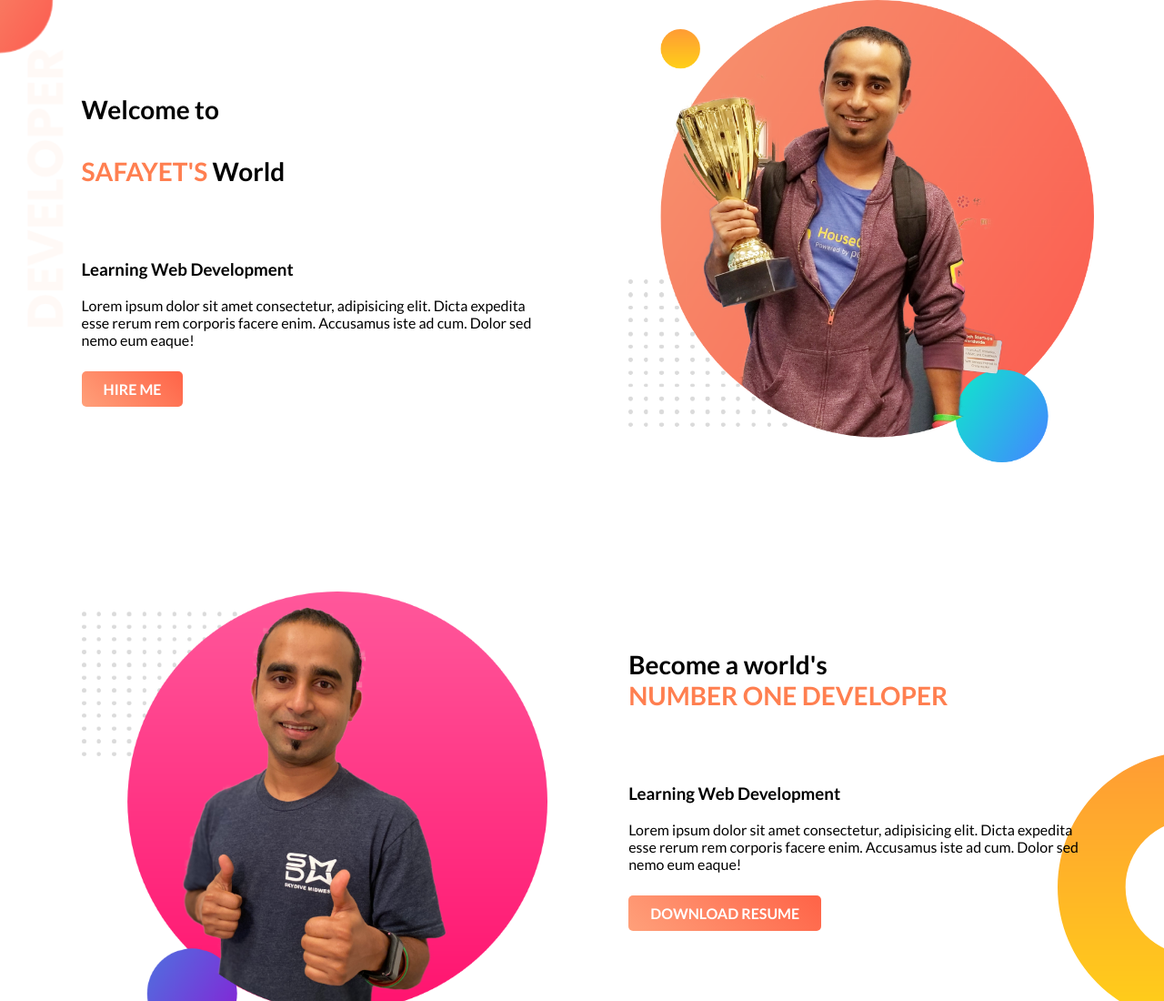
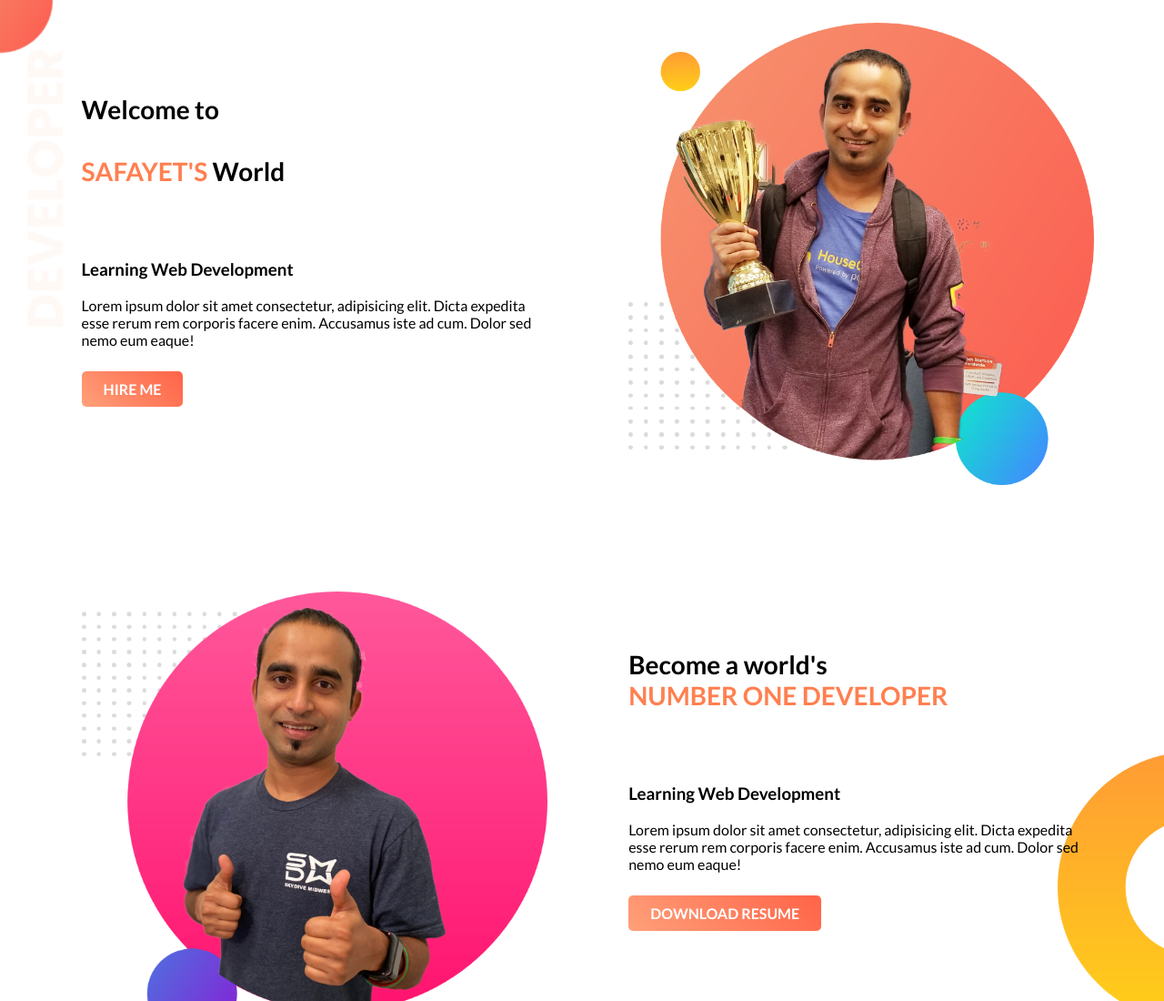
Before and after one commit to Safayet2002/Webdevelop, a plain HTML site: page index.html in a window 1280 px wide. Shown: the top 1100 px of the page at 91% size. Drawn offline with Linux system fonts and the light colour scheme.

Commit message:
simple changes

```diff
--- a/index.html
+++ b/index.html
@@ -23,8 +23,8 @@
             <br><a class="link-button" target="_blank" href="https://facebook.com/realsafayet"> Hire me</a>
         </div>
 
-        <div class="half-width">
-            <img src="developer-portfolio/jhankar.png" alt="safayets">
+        <div id="top" class="half-width">
+            <img src="developer-portfolio/jhankar.png" alt="">
         </div>
 
     </section>
--- a/style.css
+++ b/style.css
@@ -87,3 +87,7 @@ h1{
 footer p{
     text-align: center;
 }
+
+#top{
+    margin-top: 25px;
+}
```
